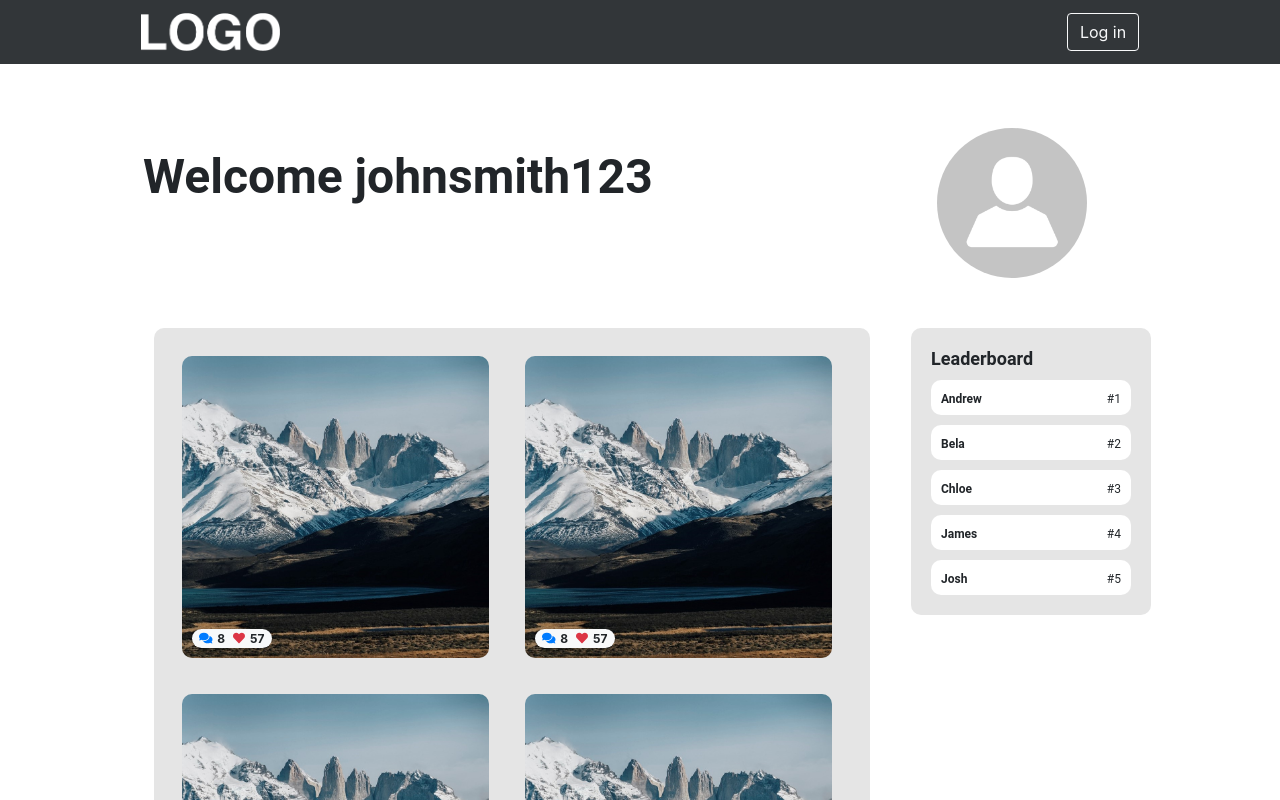
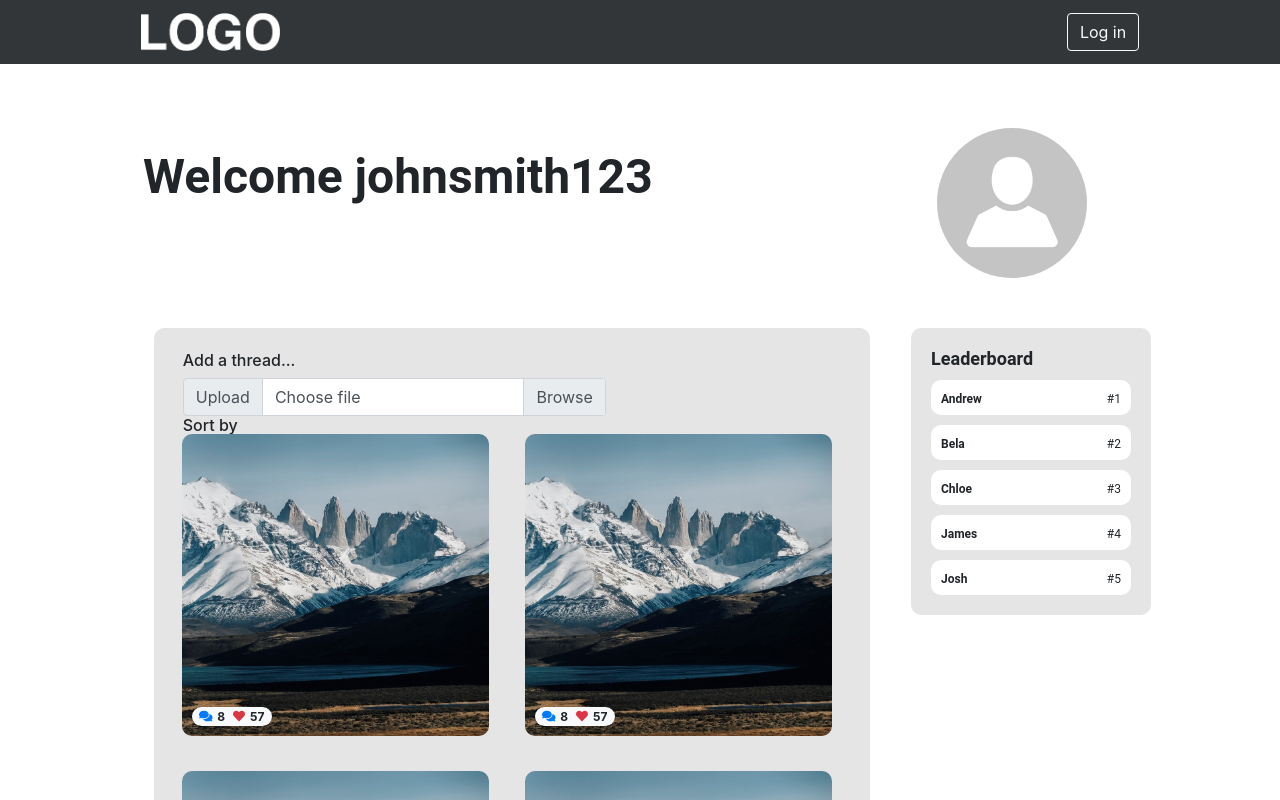
Before and after one commit to AJUnsworth/Assignment3AIP, a React (Create React App) app in the folder client/: page / in a window 1280 px wide. Shown: the top 800 px of the page. Built offline with nearby package versions, Linux system fonts and the light colour scheme; the HTML template or start-up script is replaced by a standard one.

Commit message:
Add imageGrid toolbar and button group functions

```diff
--- a/client/src/components/ImageGrid.css
+++ b/client/src/components/ImageGrid.css
@@ -6,3 +6,15 @@
     border-radius: 10px;
     padding: 10px;
 }
+
+.imageGridToolbar{
+    width: 100%;
+    height: 65px;
+    margin: 1vw 1.8vw 0vw 1.5vw;
+}
+
+.badgePill {
+    position: static !important;
+    margin: 0px 15px 0px 0px !important;
+    float: left;
+}
--- a/client/src/components/ImageGrid.js
+++ b/client/src/components/ImageGrid.js
@@ -1,25 +1,61 @@
 import React from 'react';
 import './ImageGrid.css';
 import { ImageFrame } from './ImageFrame';
-
-// Image Grid Logic using StackOverFlow logic
-// https://stackoverflow.com/questions/48418116/how-to-dynamically-populate-bootstrap-grids-using-reactjs
+import ButtonToolbar from 'react-bootstrap/ButtonToolbar'
+import ButtonGroup from 'react-bootstrap/ButtonGroup';
+import Button from 'react-bootstrap/Button';
 
 export class ImageGrid extends React.Component {
     render() {
         return (
             <div class="imageGrid">
-                <ImageFrame/>
-                <ImageFrame/>
-                <ImageFrame/>
-                <ImageFrame/>
-                <ImageFrame/>
-                <ImageFrame/>
-                <ImageFrame/>
-                <ImageFrame/>
-                <ImageFrame/>
-                <ImageFrame/>
-                <ImageFrame/>
+
+                <ButtonToolbar className="justify-content-between imageGridToolbar">
+                    <div>
+                        <h6>Add a thread...</h6>
+                        {/*upload button function taken from the following website:*/}
+                        {/*https://mdbootstrap.com/docs/react/forms/file-input/*/}
+                        <div className="input-group">
+                            <div className="input-group-prepend">
+                                <span className="input-group-text" id="inputGroupFileAddon01">
+                                    Upload
+                                        </span>
+                            </div>
+                            <div className="custom-file">
+                                <input
+                                    type="file"
+                                    className="custom-file-input"
+                                    id="inputGroupFile01"
+                                    aria-describedby="inputGroupFileAddon01"
+                                />
+                                <label className="custom-file-label" htmlFor="inputGroupFile01">
+                                    Choose file
+                                        </label>
+                            </div>
+                        </div>
+                    </div>
+                    <div>
+                        <h6>Sort by</h6>
+                        <ButtonGroup>
+                            <Button variant="secondary">Latest</Button>
+                            <Button variant="secondary">Most Popular</Button>
+                            <Button variant="secondary">Trending</Button>
+                        </ButtonGroup>
+                    </div>
+                </ButtonToolbar>
+
+                <ImageFrame />
+                <ImageFrame />
+                <ImageFrame />
+                <ImageFrame />
+                <ImageFrame />
+                <ImageFrame />
+                <ImageFrame />
+                <ImageFrame />
+                <ImageFrame />
+                <ImageFrame />
+                <ImageFrame />
+
             </div>
         );
     }
```
